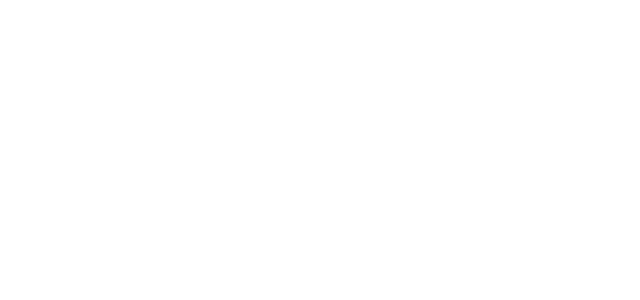
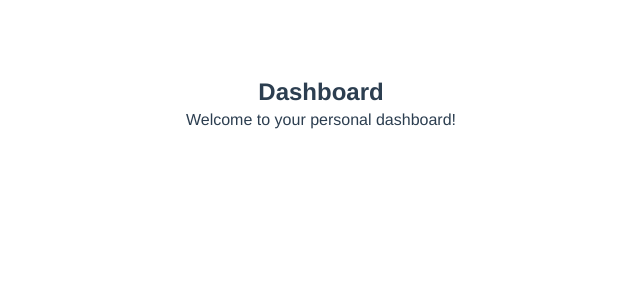
Before and after one commit to Dospalko/finance_tracker_vue, a Vue app in the folder frontend/: page /dashboard in a window 1280 px wide. Before the commit this address had no page. Shown: the top 300 px of the page, without its empty margins (319-959 px from the left). Built offline with nearby package versions, Linux system fonts and the light colour scheme.

Commit message:
feat: added HomeDashboard to router and views

```diff
--- a/frontend/src/router/index.js
+++ b/frontend/src/router/index.js
@@ -1,7 +1,7 @@
 
 import Login from "@/views/UserLogin.vue";
 import Register from "@/views/UserRegister.vue";
-
+import HomeDashboard from "@/views/HomeDashboard.vue";
 import { createRouter, createWebHistory } from "vue-router";
 
 
@@ -20,6 +20,11 @@
       name: "UserRegister",
       component: Register,
     },
+    {
+      path: '/dashboard',
+      name: 'dashboard',
+      component: HomeDashboard
+    },
     // ... define other routes
   ],
 });
--- a/frontend/src/views/HomeDashboard.vue
+++ b/frontend/src/views/HomeDashboard.vue
@@ -0,0 +1,18 @@
+<template>
+    <div class="container mx-auto p-4">
+      <h1 class="text-2xl font-bold">Dashboard</h1>
+      <p>Welcome to your personal dashboard!</p>
+      <!-- Your dashboard content goes here -->
+    </div>
+  </template>
+
+  <script>
+  export default {
+    name: 'HomeDashboard',
+    // component logic goes here
+  };
+  </script>
+
+  <style scoped>
+  /* Add any additional styles specific to this component */
+  </style>
--- a/frontend/src/views/UserLogin.vue
+++ b/frontend/src/views/UserLogin.vue
@@ -34,7 +34,8 @@
         // Replace 'this.$http' with 'axios' if you haven't set up an Axios instance
         const response = await axios.post('http://localhost:3000/auth/login', this.user);
         localStorage.setItem('token', response.data.token); // Assuming the token is in response.data.token
-        this.$router.push({ name: 'dashboard' }); // Ensure you have a route named 'dashboard'
+        this.$router.push({ name: 'dashboard' });
+ // Ensure you have a route named 'dashboard'
       } catch (error) {
         if (error.response) {
           // Handle server-side error (e.g., invalid credentials)
```
